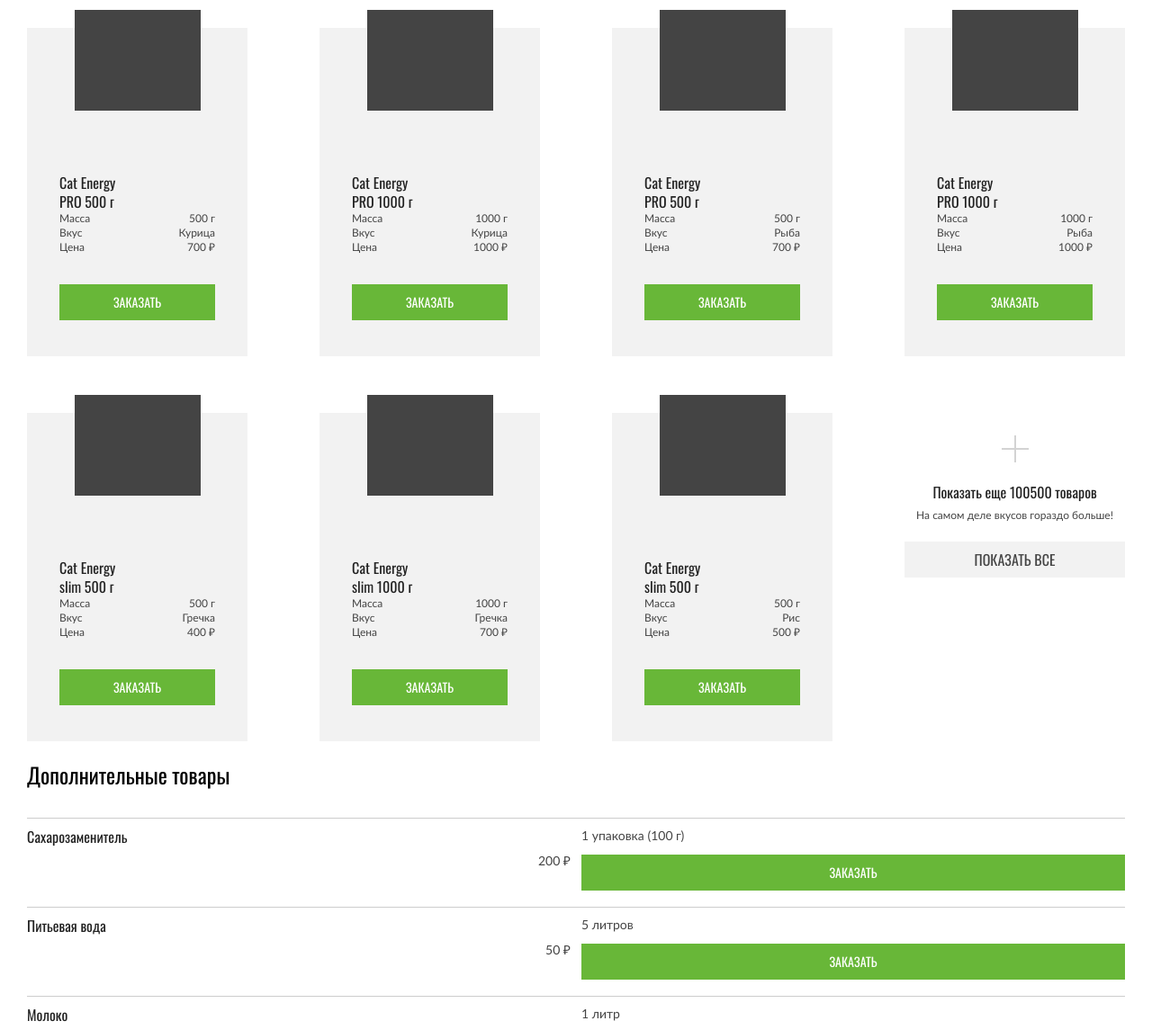
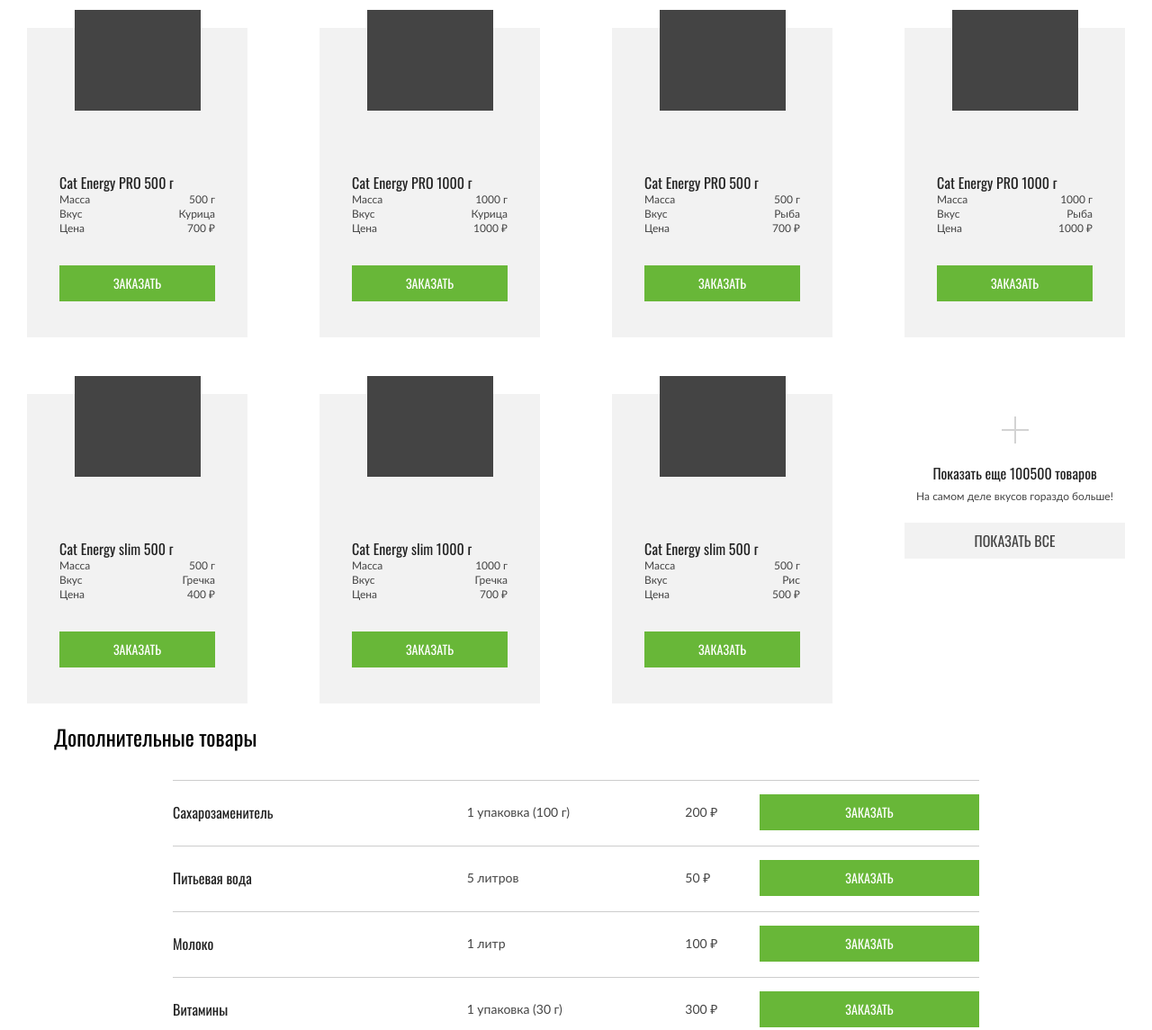
Before and after one commit to htmlacademy-adaptive/1616145-cat-energy-28, a website: page source/catalog.html in a window 1280 px wide. Shown: the part 115-1260 px from the top of the page at 90% size. Drawn offline with nearby package versions, Linux system fonts and the light colour scheme; files that its build step writes are made by us from their sources.

Commit message:
Добавлены стили ширины блоков с доп товарами

```diff
--- a/source/catalog.html
+++ b/source/catalog.html
@@ -60,7 +60,7 @@
                 <span class="visually-hidden">Изображение товара</span>
               </div>
               <div class="product-list__text">
-                <span class="product-list__title">Cat Energy<br>PRO 500 г</span>
+                <span class="product-list__title">Cat Energy PRO 500 г</span>
                 <ul class="product-list__description">
                   <li class="product-list__row">
                     <span class="product-list__quality">Масса</span>
@@ -87,7 +87,7 @@
                 <span class="visually-hidden">Изображение товара</span>
               </div>
               <div class="product-list__text">
-                <span class="product-list__title">Cat Energy<br>PRO 1000 г</span>
+                <span class="product-list__title">Cat Energy PRO 1000 г</span>
                 <ul class="product-list__description">
                   <li class="product-list__row">
                     <span class="product-list__quality">Масса</span>
@@ -114,7 +114,7 @@
                 <span class="visually-hidden">Изображение товара</span>
               </div>
               <div class="product-list__text">
-                <span class="product-list__title">Cat Energy<br>PRO 500 г</span>
+                <span class="product-list__title">Cat Energy PRO 500 г</span>
                 <ul class="product-list__description">
                   <li class="product-list__row">
                     <span class="product-list__quality">Масса</span>
@@ -141,7 +141,7 @@
                 <span class="visually-hidden">Изображение товара</span>
               </div>
               <div class="product-list__text">
-                <span class="product-list__title">Cat Energy<br>PRO 1000 г</span>
+                <span class="product-list__title">Cat Energy PRO 1000 г</span>
                 <ul class="product-list__description">
                   <li class="product-list__row">
                     <span class="product-list__quality">Масса</span>
@@ -168,7 +168,7 @@
                 <span class="visually-hidden">Изображение товара</span>
               </div>
               <div class="product-list__text">
-                <span class="product-list__title">Cat Energy<br>slim 500 г</span>
+                <span class="product-list__title">Cat Energy slim 500 г</span>
                 <ul class="product-list__description">
                   <li class="product-list__row">
                     <span class="product-list__quality">Масса</span>
@@ -195,7 +195,7 @@
                 <span class="visually-hidden">Изображение товара</span>
               </div>
               <div class="product-list__text">
-                <span class="product-list__title">Cat Energy<br>slim 1000 г</span>
+                <span class="product-list__title">Cat Energy slim 1000 г</span>
                 <ul class="product-list__description">
                   <li class="product-list__row">
                     <span class="product-list__quality">Масса</span>
@@ -222,7 +222,7 @@
                 <span class="visually-hidden">Изображение товара</span>
               </div>
               <div class="product-list__text">
-                <span class="product-list__title">Cat Energy<br>slim 500 г</span>
+                <span class="product-list__title">Cat Energy slim 500 г</span>
                 <ul class="product-list__description">
                   <li class="product-list__row">
                     <span class="product-list__quality">Масса</span>
--- a/source/less/blocks/additional-product-list.less
+++ b/source/less/blocks/additional-product-list.less
@@ -4,27 +4,82 @@
   padding: 0;
   display: flex;
   flex-direction: column;
-  gap: 12px;
-  margin-top: 12px;
+  border-top: 1px solid #cdcdcd;
+
+
+  @media (max-width: @mobile-width-only) {
+    margin-top: 12px;
+  }
+
+  @media (min-width: @tablet-width) {
+    border-left: 1px solid #cdcdcd;
+    border-right: 1px solid #cdcdcd;
+  }
+
+
+  @media (min-width: @desktop-width) {
+    .width-for-desktop;
+    width: 896px;
+    border-left: none;
+    border-right: none;
+  }
 
   &__item {
     display: grid;
-    grid-template-columns: 1fr 1fr;
-    gap: 12px;
-    padding-bottom: 18px;
     border-bottom: 1px solid #cdcdcd;
+
+    @media (max-width: @mobile-width-only) {
+      grid-template-columns: 1fr 1fr;
+      gap: 12px;
+      padding-bottom: 18px;
+
+    }
+
+    @media (min-width: @tablet-width) {
+      grid-template-columns: 50% 30% 20%;
+      row-gap: 26px;
+      padding: 26px 38px 28px;
+    }
+
+    @media (min-width: @desktop-width) {
+      display: flex;
+      justify-content: space-between;
+      align-items: center;
+      gap: 12px;
+      padding: 15px 0 17px;
+    }
   }
 
   &__title {
     grid-column: 1 / 3;
     .fonts-title;
     .font(16px; 16px; 400; #222222);
+
+    @media (min-width: @tablet-width) {
+      grid-column: 1 / 2;
+    }
+
+    @media (min-width: @desktop-width) {
+      width: 314px;
+    }
   }
+
+
 
   &__quality {
     grid-column: 1 / 2;
     .fonts-paragraph;
     .font(14px; 14px; 400; #444444);
+
+    @media (min-width: @tablet-width) {
+      grid-column: 2 / 3;
+      text-align: right;
+    }
+
+    @media (min-width: @desktop-width) {
+      width: 230px;
+      text-align: left;
+    }
   }
 
   &__value {
@@ -32,10 +87,31 @@
     .fonts-paragraph;
     .font(14px; 14px; 400; #444444);
     text-align: right;
+
+    @media (min-width: @tablet-width) {
+      grid-column: 3 / 4;
+    }
+
+    @media (min-width: @desktop-width) {
+      width: 70px;
+      text-align: left;
+    }
   }
 
   &__button {
     grid-column: 1 / 3;
     height: 40px;
+
+    @media (min-width: @tablet-width) {
+      grid-column: 1 / 4;
+    }
+
+    @media (min-width: @desktop-width) {
+      width: 244px;
+    }
   }
+
+
+
+
 }
--- a/source/less/blocks/catalog.less
+++ b/source/less/blocks/catalog.less
@@ -10,6 +10,9 @@
     .fonts-title;
     .font(24px; 24px; 400; #000000);
     padding-bottom: 36px;
-    border-bottom: 1px solid #cdcdcd;
+  }
+
+  @media (min-width: @desktop-width) {
+    .width-for-desktop;
   }
 }
```
